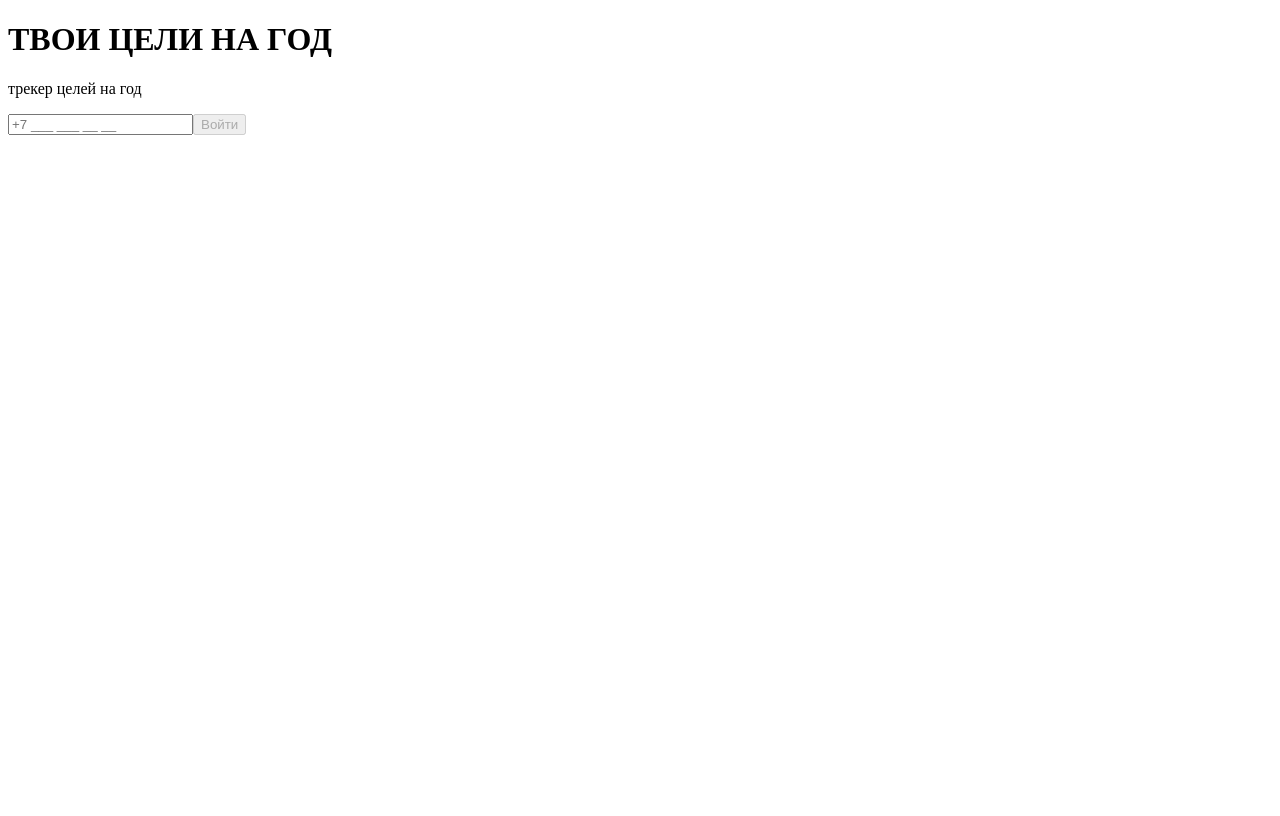
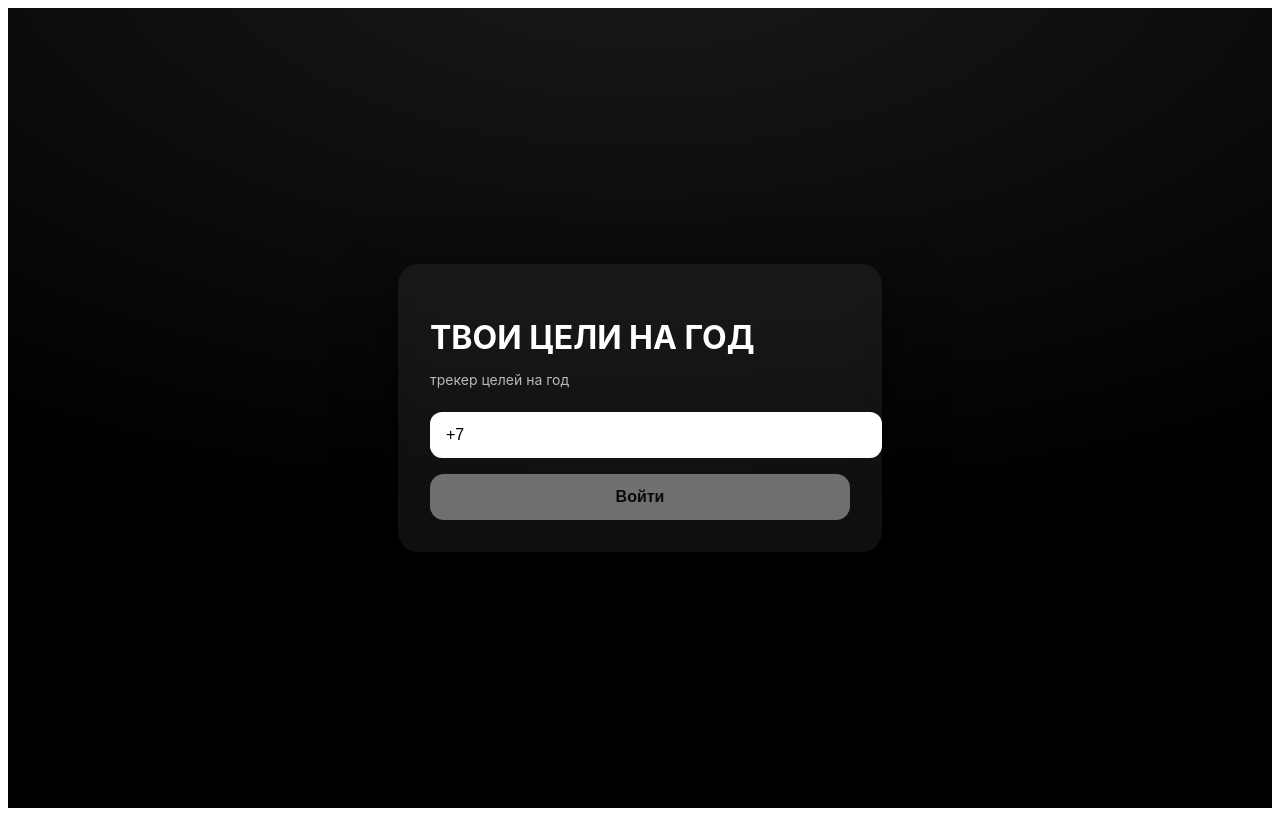
Before and after one commit to Ulibaykin/goals-2026, a Next.js app: page / in a window 1280 px wide. Built offline with nearby package versions, Linux system fonts and the light colour scheme.

Commit message:
Update page.tsx

```diff
--- a/app/page.tsx
+++ b/app/page.tsx
@@ -1,49 +1,38 @@
 "use client";
 
 import { useState } from "react";
+import styles from "./auth.module.css";
 
 export default function Home() {
-  const [phone, setPhone] = useState("");
+  const [phone, setPhone] = useState("+7");
 
-  const isValid = phone.replace(/\D/g, "").length >= 11;
+  const isValid = phone.length >= 12;
 
   return (
-    <main className="min-h-screen flex items-center justify-center bg-neutral-950 text-white px-6">
-      <div className="w-full max-w-sm space-y-10">
-        {/* Заголовок */}
-        <div className="space-y-3 text-center">
-          <h1 className="text-4xl font-semibold tracking-tight">
-            ТВОИ ЦЕЛИ НА ГОД
-          </h1>
-          <p className="text-neutral-400 text-base">
-            трекер целей на год
-          </p>
-        </div>
+    <div className={styles.wrapper}>
+      <div className={styles.card}>
+        <h1 className={styles.title}>ТВОИ ЦЕЛИ НА ГОД</h1>
+        <p className={styles.subtitle}>трекер целей на год</p>
 
-        {/* Форма */}
-        <div className="space-y-4">
         <input
-            type="tel"
-            placeholder="+7 ___ ___ __ __"
+          className={styles.input}
           value={phone}
-            onChange={(e) => setPhone(e.target.value)}
-            className="w-full rounded-xl bg-neutral-900 border border-neutral-800 px-4 py-4 text-lg outline-none focus:border-white transition"
+          onChange={(e) => {
+            if (!e.target.value.startsWith("+7")) return;
+            setPhone(e.target.value);
+          }}
+          placeholder="+7 ___ ___-__-__"
         />
 
         <button
+          className={`${styles.button} ${
+            isValid ? styles.buttonActive : ""
+          }`}
           disabled={!isValid}
-            className={`w-full py-4 rounded-xl text-lg font-medium transition
-              ${
-                isValid
-                  ? "bg-white text-black hover:bg-neutral-200"
-                  : "bg-neutral-800 text-neutral-500 cursor-not-allowed"
-              }
-            `}
         >
           Войти
         </button>
       </div>
     </div>
-    </main>
   );
 }
```
Lines whose indentation alone changed are shown as unchanged.
